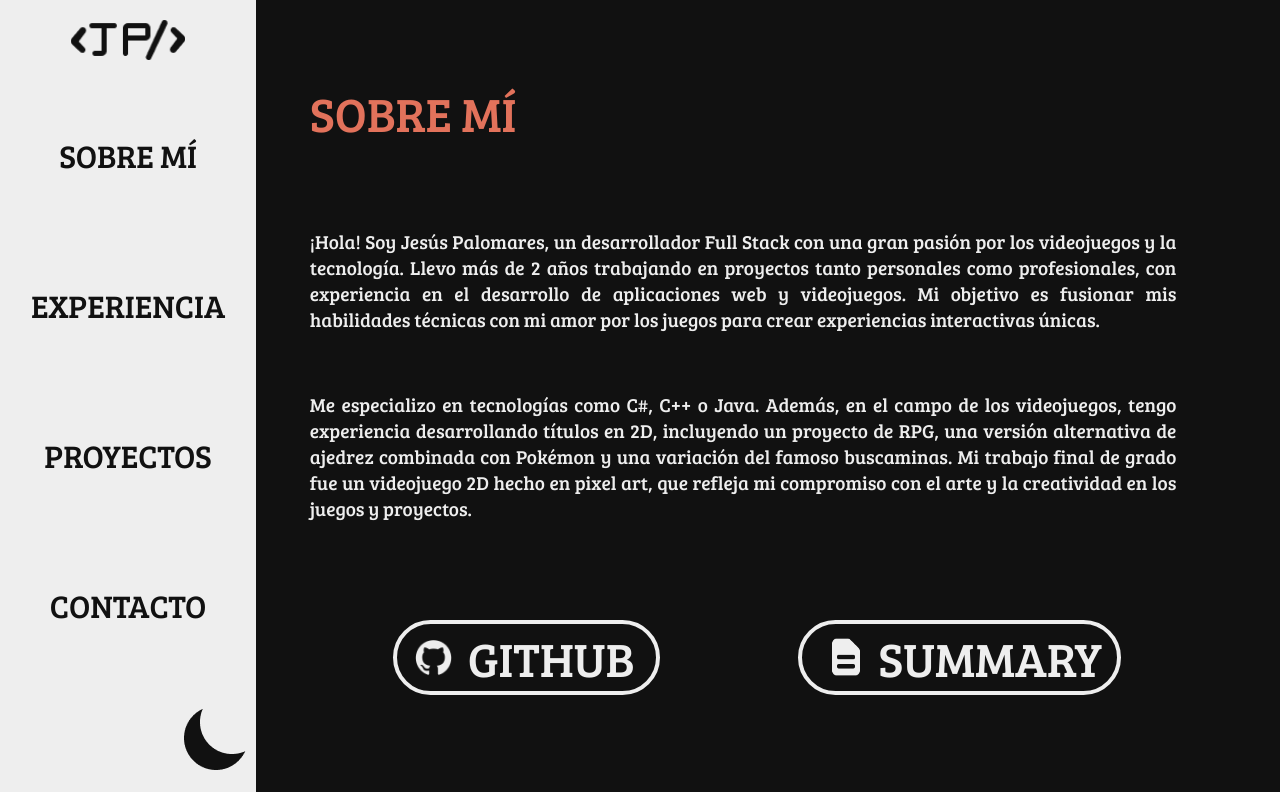
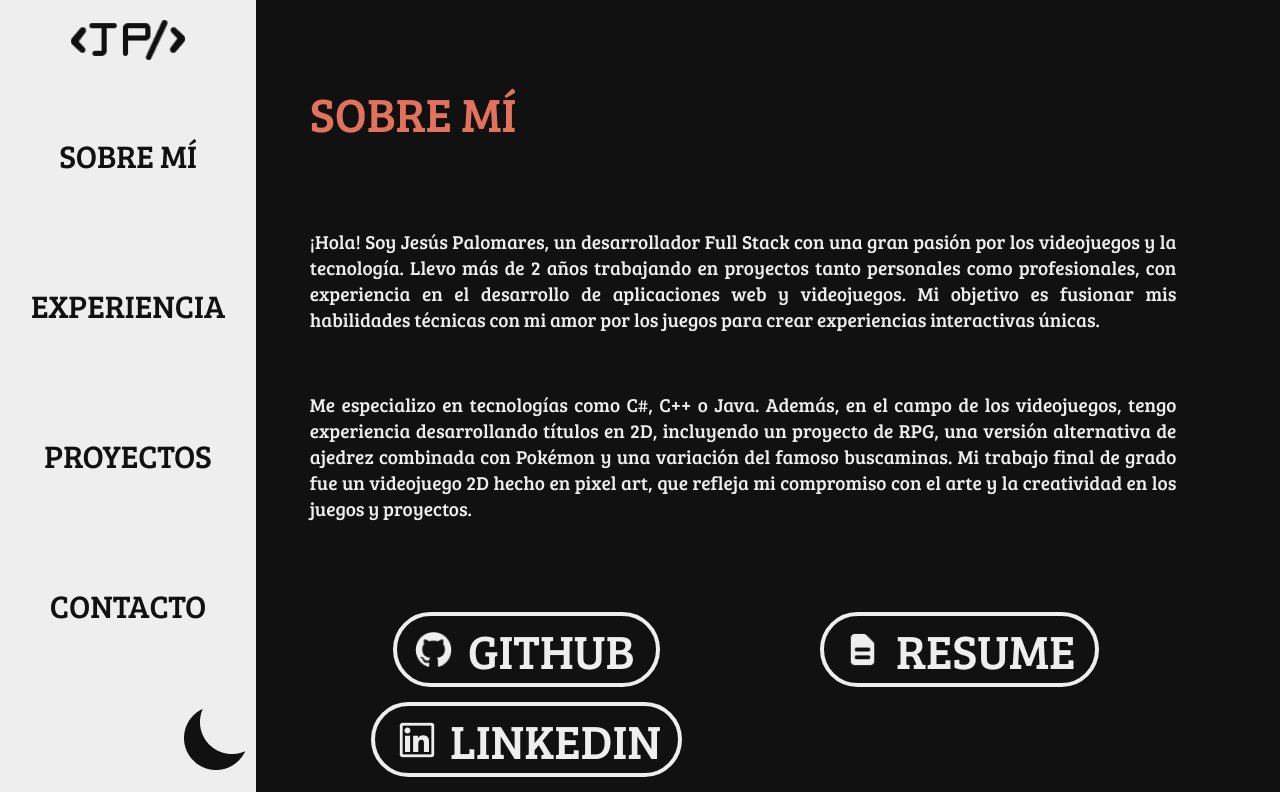
Before and after one commit to jepalfer/portfolio, a React (Create React App) app: page / in a window 1280 px wide. Shown: the top 792 px of the page. Built offline with nearby package versions, Linux system fonts and the light colour scheme.

Commit message:
added linkedin button

```diff
--- a/src/components/aboutMe.jsx
+++ b/src/components/aboutMe.jsx
@@ -4,6 +4,7 @@ import React from 'react'
 import Separator from './separator';
 import GithubButton from './githubButton';
 import CvButton from './cvButton';
+import LinkedinButton from './linkedinButton';
 
 function AboutMe({mode}) {
   return (
@@ -23,9 +24,14 @@ function AboutMe({mode}) {
       <Separator/>
       <section className="Buttons-grid">
         <GithubButton mode = {mode}/>
-        <section className="Vertical-separator">
+        <section id="Vertical-separator-1">
         </section>
         <CvButton mode = {mode}/>
+        <section id="Vertical-separator-2">
+        </section>
+        <section id="Vertical-separator-3">
+        </section>
+        <LinkedinButton mode={mode}/>
       </section>
 
     </section>
--- a/src/components/cvButton.jsx
+++ b/src/components/cvButton.jsx
@@ -9,7 +9,7 @@ function CvButton({mode}) {
         <button className={`CV-button Link-button Button-grid ${mode ? "Dark-mode-link-button" : "Light-mode-link-button"}`}>
             <div></div>
             <img className='Logo' src={`${mode ? logoBlanco : logoNegro}`} alt="Logo de CV"></img>
-            SUMMARY
+            RESUME
         </button>
     </a>
   )
--- /dev/null
+++ b/src/components/linkedinButton.jsx
@@ -0,0 +1,18 @@
+import React from 'react'
+import '../css/linkButtons.css'
+import logoBlanco from '../assets/images/linkedinWhite.png'
+import logoNegro from '../assets/images/linkedinBlack.png'
+function LinkedinButton({mode}) {
+  return (
+
+    <a href='https://www.linkedin.com/in/jesus-palomares-fernandez/' target='blank'>
+    <button className={`Link-button Button-grid ${mode ? "Dark-mode-link-button" : "Light-mode-link-button"}`}>
+        <div></div>
+        <img className='Logo' src={`${mode ? logoBlanco : logoNegro}`} alt="Logo de github"></img>
+        LINKEDIN
+    </button>
+</a>
+  )
+}
+
+export default LinkedinButton;
--- a/src/css/linkButtons.css
+++ b/src/css/linkButtons.css
@@ -1,4 +1,14 @@
-
+.Link-button {
+    border-radius: 1em;
+    background: none;
+    transition: transform 0.3s ease, border-color 0.3s ease;
+    font-size: 3em;
+    font-family: 'breeserif', serif;
+    text-decoration: none;
+    text-decoration-thickness: 0;
+    width: 100%;
+    height: 100%;
+}
 .Dark-mode-link-button {
     border: 0.1em solid #eeeeee;
     color: #eeeeee;
--- a/src/css/media.css
+++ b/src/css/media.css
@@ -1,65 +1,86 @@
-@media (max-width: 1033px) {
-    .Grid-open{
-      display: grid;
-      grid-template-columns: 4.2% auto 8.1%;
-      grid-template-rows: 80% 20%;
+@media (max-width: 953px) {
+
+
+}
+
+
+@media (min-width: 954px) {
+
+}
+@media (max-width: 700px) {
+    .Buttons-grid{
+        display: grid;
+        grid-template-columns: 100%;
+        grid-template-rows: 20% 20% 20% 20% 20%;
+        align-items: center;
+        justify-items: center;
     }
-
     /* .Down-bar {
       display: inline-block;
       background-color: #ff0000;
     } */
-    .Side-bar{
+    #Vertical-separator-1 {
+        display: inline-block;
+    }
+
+    #Vertical-separator-2 {
+        display: inline-block;
+    }
+    #Vertical-separator-3 {
         display: none;
     }
 }
 
-@media (max-width: 953px) {
-    .Link-button {
-        border-radius: 1em;
-        background: none;
-        transition: transform 0.3s ease, border-color 0.3s ease;
-        font-size: 3em;
-        font-family: 'breeserif', serif;
-        text-decoration: none;
-        text-decoration-thickness: 0;
-        width: 100%;
-        height: 100%;
-    }
+@media (min-width: 700px) and (max-width: 1385px) {
 
-    .Buttons-grid {
+    .Buttons-grid{
         display: grid;
-        grid-template-columns: 100%;
+        grid-template-columns: repeat(2, 1fr);
         grid-template-rows: 40% 20% 40%;
         align-items: center;
         justify-items: center;
     }
-    .Vertical-separator {
+    #Vertical-separator-1 {
+        display: none;
+    }
+
+    #Vertical-separator-2 {
+        display: inline-block;
+    }
+    #Vertical-separator-3 {
         display: inline-block;
     }
 }
 
+@media (max-width:1033px) {
 
-@media (min-width: 954px) {
-    .Link-button {
-        border-radius: 1em;
-        background: none;
-        transition: transform 0.3s ease, border-color 0.3s ease;
-        font-size: 3em;
-        font-family: 'breeserif', serif;
-        text-decoration: none;
-        text-decoration-thickness: 0;
-        width: 100%;
-        height: 100%;
-    }
+    .Grid-open{
+        display: grid;
+        grid-template-columns: 4.2% auto 8.1%;
+        grid-template-rows: 80% 20%;
+      }
+      .Side-bar{
+          display: none;
+      }
+}
+
+@media (min-width: 1385px) {
 
     .Buttons-grid{
         display: grid;
-        grid-template-columns: 50% 50%;
+        grid-template-columns: repeat(3, 1fr);
+        /* grid-template-rows: 40% 20% 40%; */
         align-items: center;
         justify-items: center;
       }
-    .Vertical-separator {
+    #Vertical-separator-1 {
+        display: none;
+    }
+
+    #Vertical-separator-2 {
+        display: none;
+    }
+    #Vertical-separator-3 {
         display: none;
     }
 }
```
